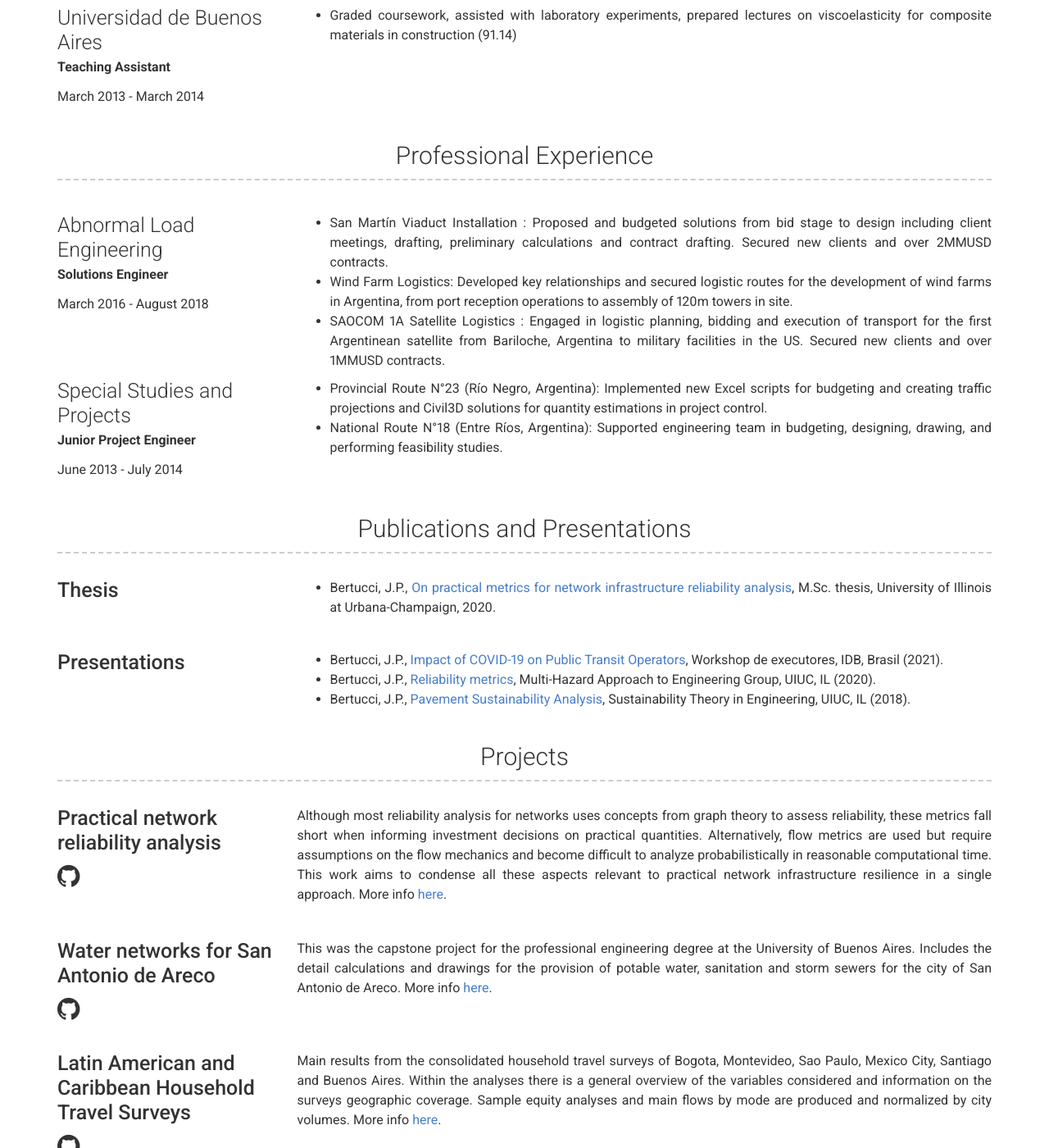
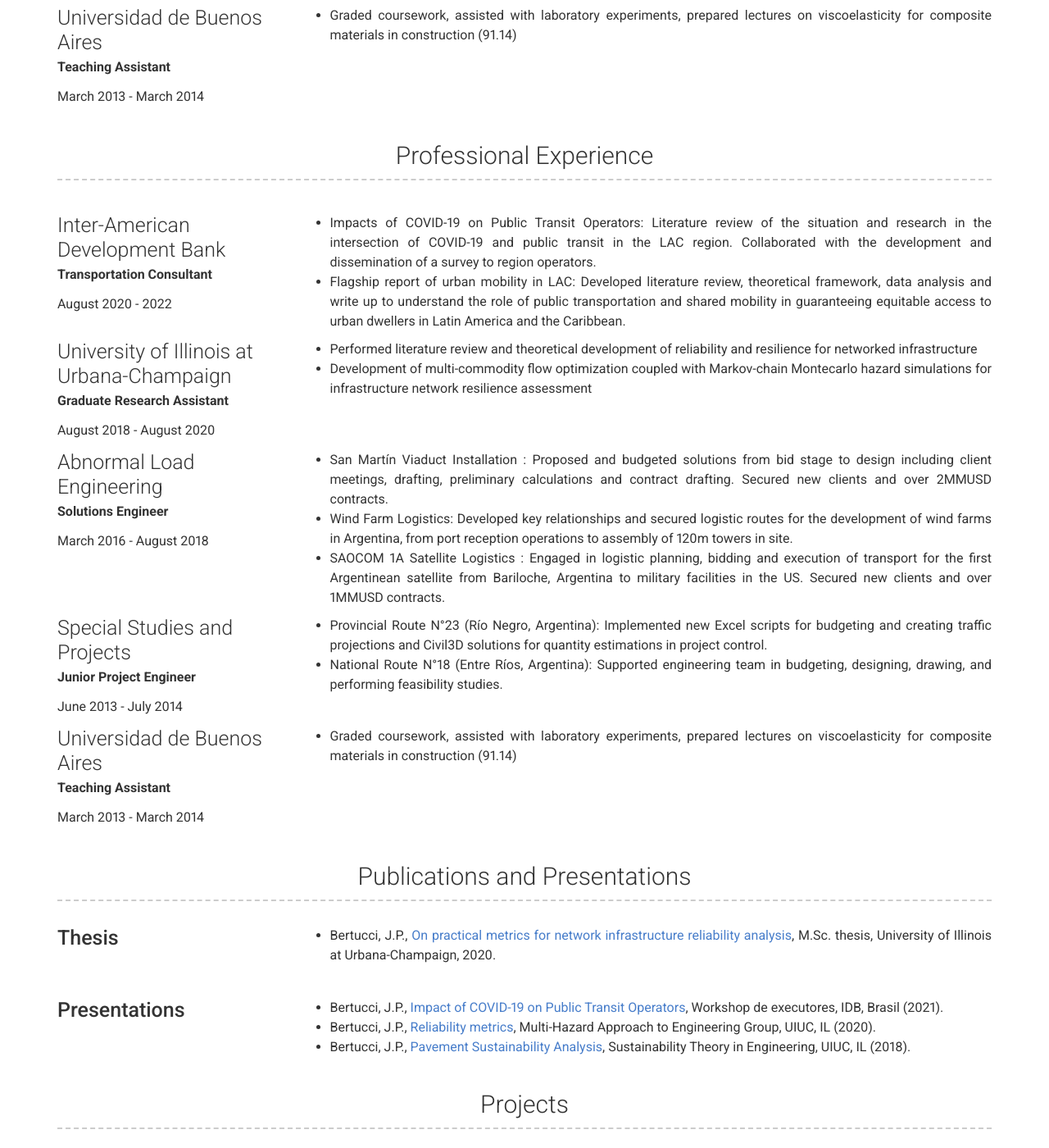
Before and after one commit to JPchomp/JPchomp.github.io, a Jekyll site: the page built from index.md, in a window 1280 px wide and 1400 px high, scrolled down 1356 px. Shown: the whole window at 82% size. Built offline with Jekyll 4.4.1, drawn with Linux system fonts in a browser that asks for light colours.

Commit message:
Update profexperience.yml

```diff
--- a/_data/profexperience.yml
+++ b/_data/profexperience.yml
@@ -1,3 +1,17 @@
+- company: Inter-American Development Bank
+  job_title: Transportation Consultant
+  dates: August 2020 - 2022
+  description: |
+    - Impacts of COVID-19 on Public Transit Operators: Literature review of the situation and research in the intersection of COVID-19 and public transit in the LAC region. Collaborated with the development and dissemination of a survey to region operators.
+    - Flagship report of urban mobility in LAC: Developed literature review, theoretical framework, data analysis and write up to understand the role of public transportation and shared mobility in guaranteeing equitable access to urban dwellers in Latin America and the Caribbean.
+
+- company: University of Illinois at Urbana-Champaign
+  job_title: Graduate Research Assistant
+  dates: August 2018 - August 2020
+  description: |
+    - Performed literature review and theoretical development of reliability and resilience for networked infrastructure
+    - Development of multi-commodity flow optimization coupled with Markov-chain Montecarlo hazard simulations for infrastructure network resilience assessment
+
 - company: Abnormal Load Engineering
   job_title: Solutions Engineer
   dates: March 2016 - August 2018
@@ -12,3 +26,9 @@
   description: |
     - Provincial Route N°23 (Río Negro, Argentina): Implemented new Excel scripts for budgeting and creating traffic projections and Civil3D solutions for quantity estimations in project control.
     - National Route N°18 (Entre Ríos, Argentina): Supported engineering team in budgeting, designing, drawing, and performing feasibility studies.
+
+- company: Universidad de Buenos Aires
+  job_title: Teaching Assistant
+  dates: March 2013 - March 2014
+  description: |
+    - Graded coursework, assisted with laboratory experiments, prepared lectures on viscoelasticity for composite materials in construction (91.14)
```
